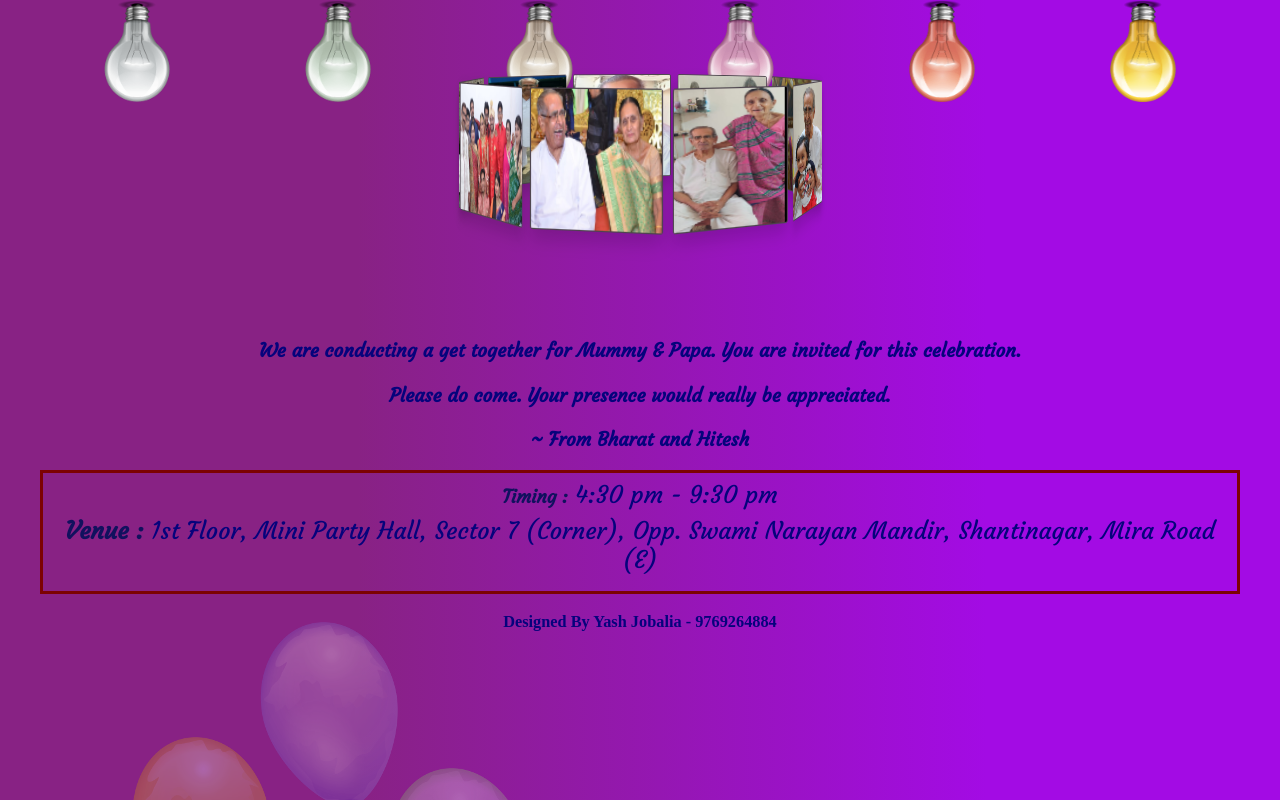
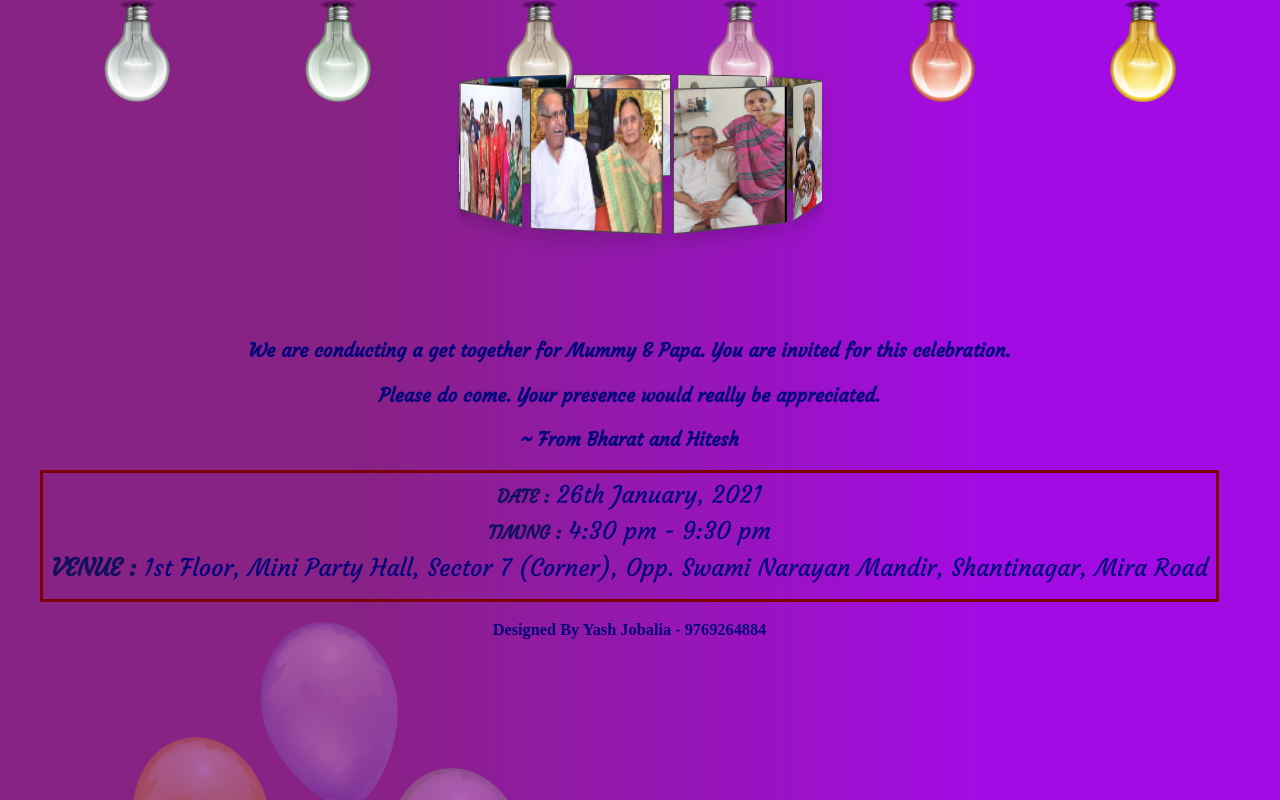
Before and after one commit to YashJobalia/Get-Together-Invitation, a plain HTML site: page index.html in a window 1280 px wide. Both pictures are taken after a click on the link "TURN ON LIGHTS". Drawn offline with nearby package versions, Linux system fonts and the light colour scheme; files whose address does not match are found by name.

Commit message:
Add files via upload

```diff
--- a/index.html
+++ b/index.html
@@ -250,13 +250,16 @@
       <p>Please do come. Your presence would really be appreciated.</p>
       <p>~ From Bharat and Hitesh</p>
       <div style="border: 3px solid rgb(124, 2, 2);" class="p-2">
-        <h4><b style="color: rgb(17, 17, 94); font-size: 1.15rem;">Timing :</b> 4:30 pm - 9:30 pm</h4>
-        <h4><b style="color: rgb(17, 17, 94);">Venue :</b> 1st Floor,
+        <h4><b style="color: rgb(17, 17, 94); font-size: 1.15rem; text-transform: uppercase;">Date :</b> 26th January,
+          2021</h4>
+        <h4><b style="color: rgb(17, 17, 94); font-size: 1.15rem; text-transform: uppercase;">Timing :</b> 4:30 pm -
+          9:30 pm</h4>
+        <h4><b style="color: rgb(17, 17, 94); text-transform: uppercase;">Venue :</b> 1st Floor,
           Mini Party Hall,
           Sector 7 (Corner), Opp. Swami
           Narayan Mandir,
           Shantinagar,
-          Mira Road (E)</h4>
+          Mira Road</h4>
       </div>
       <footer style="font-family:'Times New Roman', Times, serif; font-size: 1.02rem;" class="mt-3 p-0">
         <center>
```
